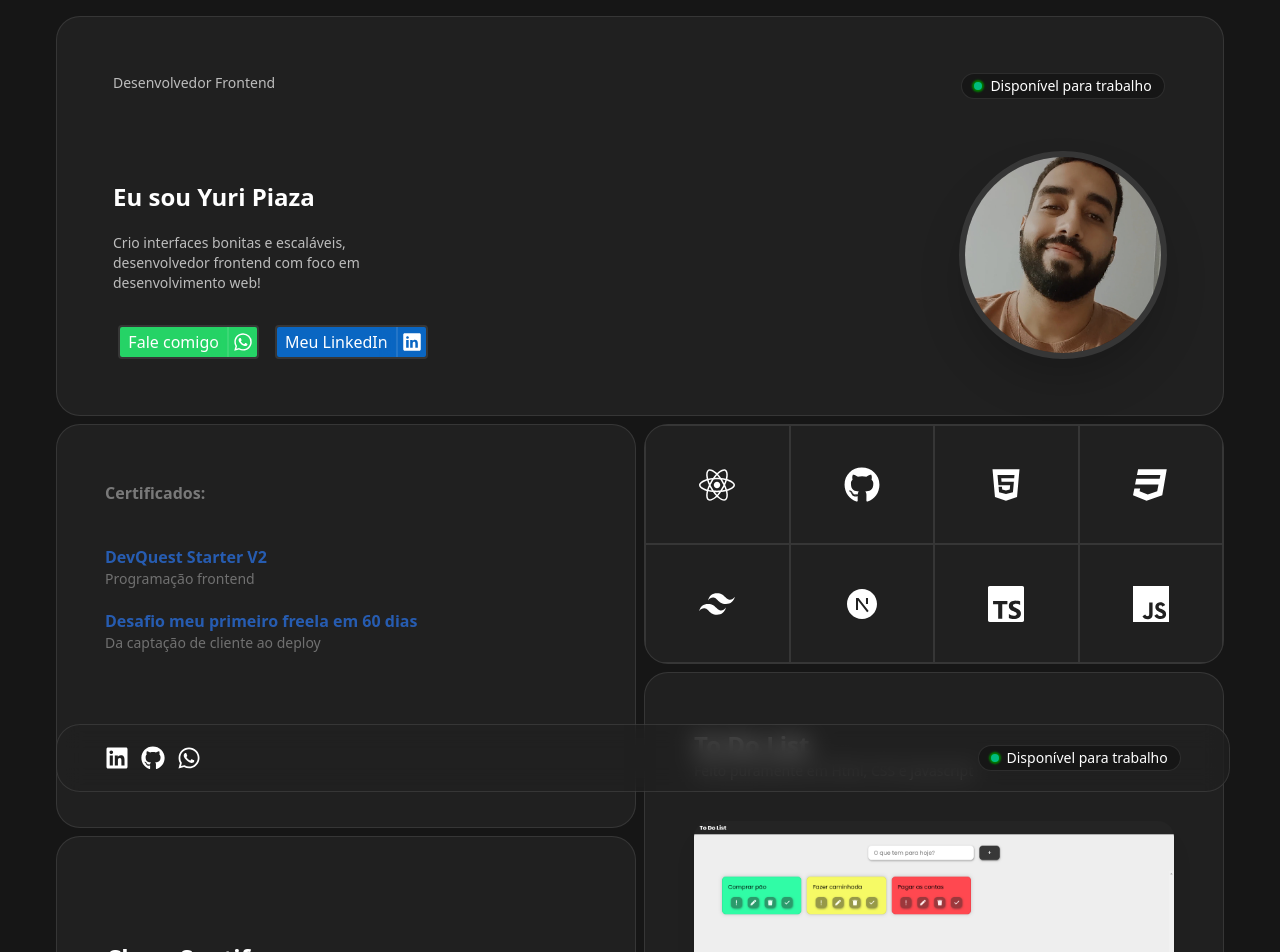
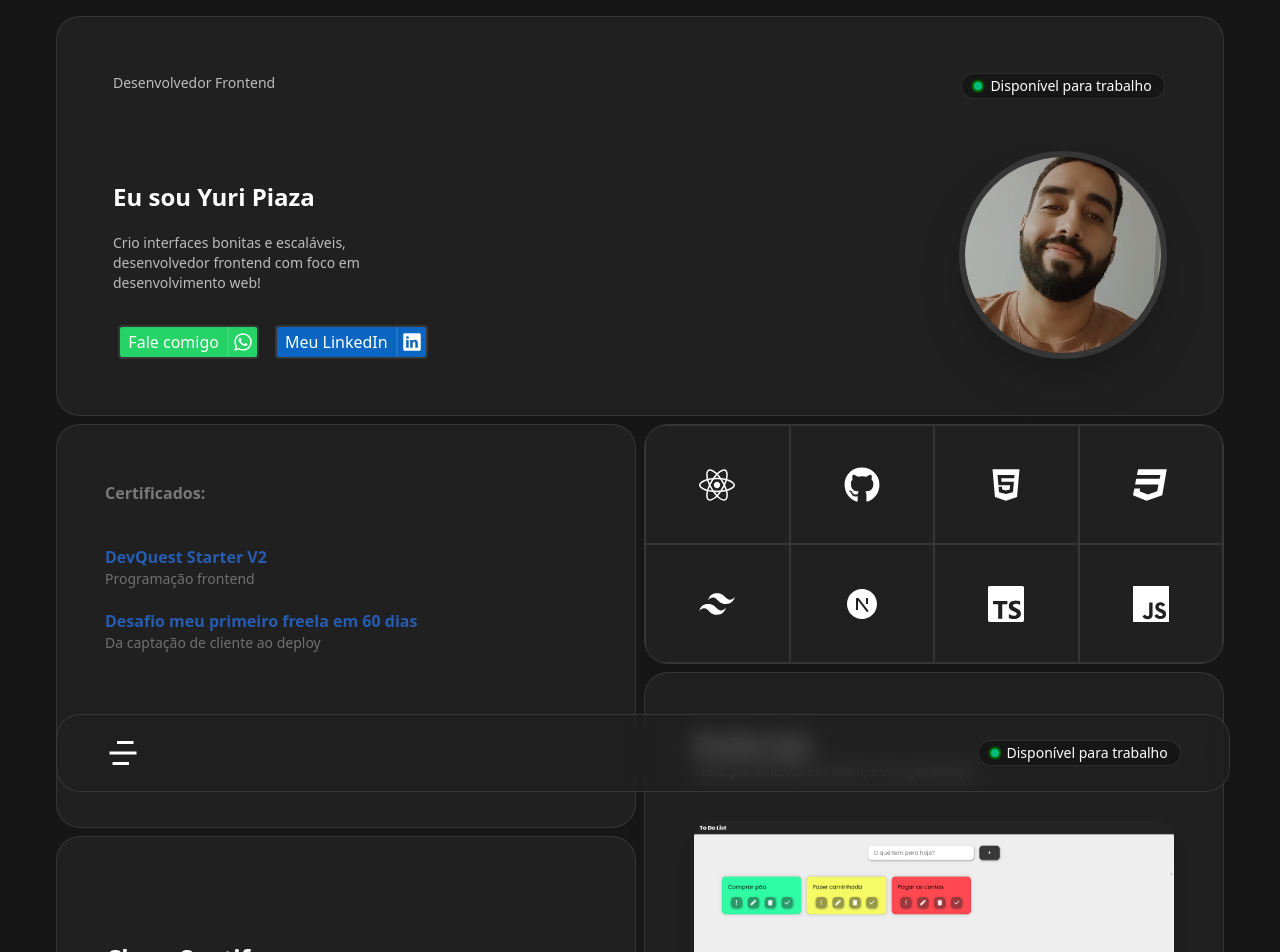
Before and after one commit to ypiaza/portifolioyuripiaza, a React (Vite) app: page / in a window 1280 px wide. Shown: the top 952 px of the page. Built offline with nearby package versions, Linux system fonts and the light colour scheme.

Commit message:
update footer

```diff
--- a/src/components/Footer.tsx
+++ b/src/components/Footer.tsx
@@ -1,13 +1,24 @@
+import { useState } from "react"
 import { menuFooter } from "../data/menu"
 import AvaliableForJob from "./AvaliableForJob"
+import { CgClose } from "react-icons/cg"
+import { RiMenu4Fill } from "react-icons/ri";
+
 
 const Footer = () => {
+  const [btnFloat, setBtnFloat] = useState(false)
+
   return (
-    <div className='fixed z-50 bottom-2 md:flex items-center justify-center md:justify-between w-[96%] md:w-[91.7%] px-12 py-5 rounded-3xl border border-white/10 bg-[#202020]/50 backdrop-blur-md mt-2'>
+    <div className='fixed z-50 bottom-2 md:flex items-center justify-center md:justify-between md:w-[91.7%] px-5 md:px-12 py-5 rounded-3xl border border-white/10 bg-[#202020]/50 backdrop-blur-md mt-2'>
+
+      <RiMenu4Fill onClick={()=>setBtnFloat(true)} className={`text-5xl md:text-4xl text-white ${btnFloat ? 'hidden' : 'block'}`} />
+
+
       <div>
-        <ul className="flex items-center justify-center gap-3 ">
+        <ul className={`flex-col md:flex-row items-center justify-center gap-5 md:gap-10 transition-all duration-200 ${btnFloat === false ? 'hidden' : 'flex'}`}>
+          <li onClick={() => setBtnFloat(false)} className={`text-5xl md:text-4xl mt-10 md:mt-0 text-white list-none ${btnFloat === false ? 'hidden' : 'block'}`}><CgClose /></li>
           {menuFooter.map((item) => (
-            <li><a target="_blank" href={item.link}><item.icon className='text-white text-2xl hover:text-blue-500' /></a></li>
+            <li><a target="_blank" href={item.link}><item.icon className='text-white text-5xl md:text-4xl hover:text-blue-500' /></a></li>
           ))}
         </ul>
       </div>
--- a/src/components/Main.tsx
+++ b/src/components/Main.tsx
@@ -6,7 +6,7 @@ import Skills from "./Skills"
 
 const Main = () => {
   return (
-    <div className="h-full grid lg:grid-cols-2 grid-cols-1 gap-2 mt-2 mb-19 md:mb-17">
+    <div className="h-full grid lg:grid-cols-2 grid-cols-1 gap-2 mt-2 md:mb-20">
       {/* Visão desktop */}
       <div className="hidden lg:grid h-full w-full gap-2">
         <Certification />
```
